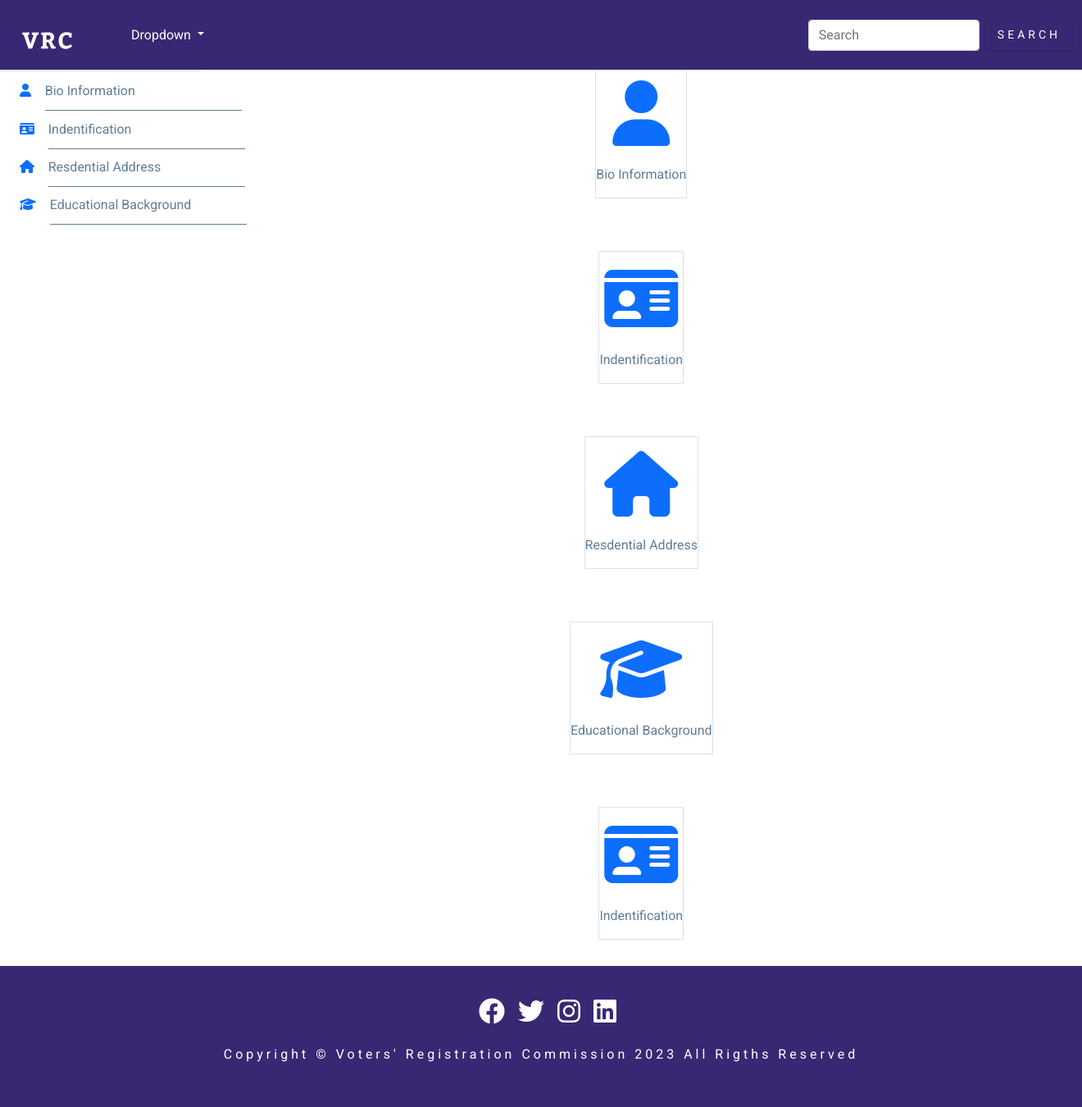
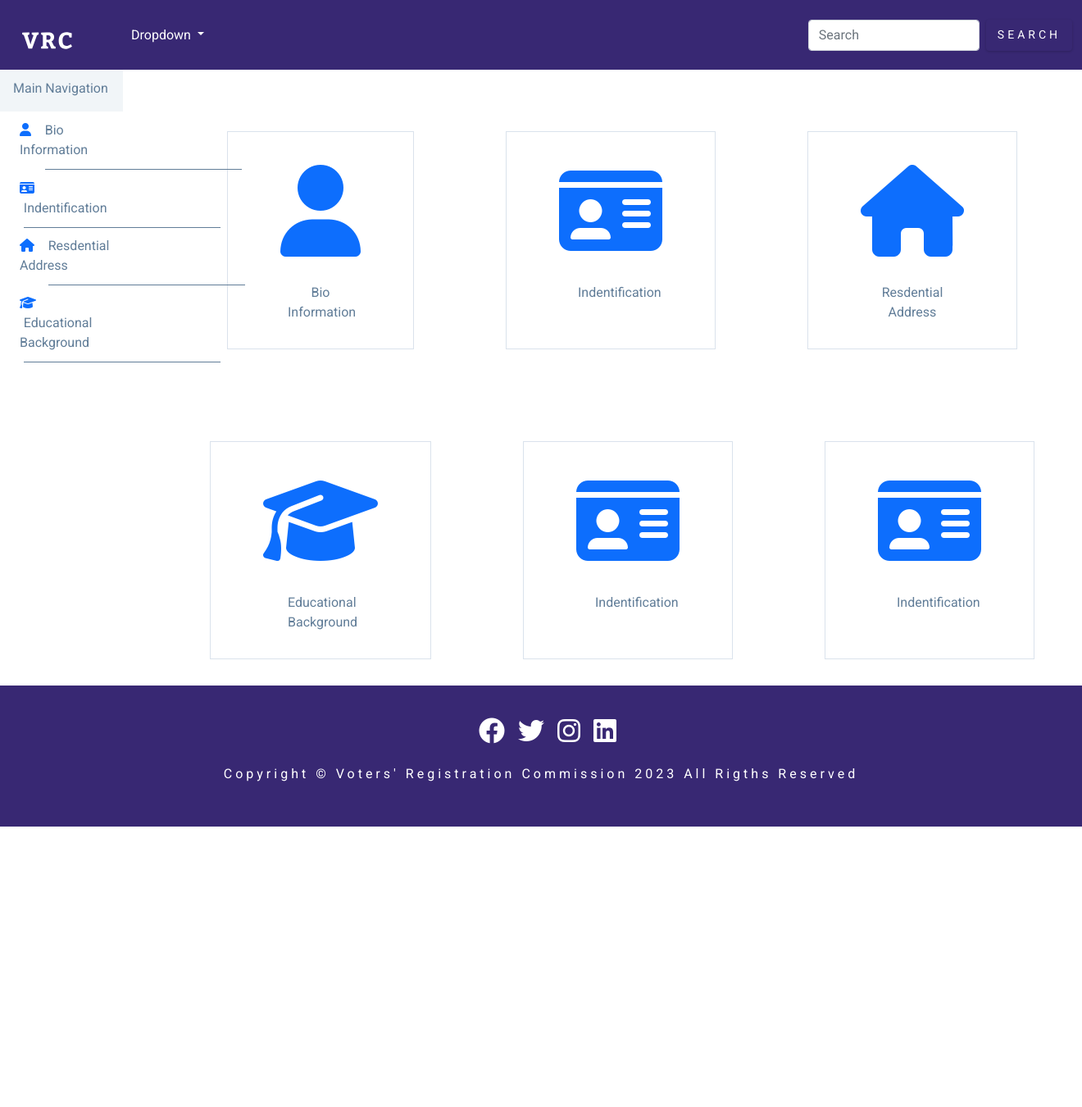
Before and after one commit to jamesAlhassan/VotersRegister, a Django app: page /voters/register/ in a window 1320 px wide. Shown: the whole page at 82% size. After the commit the page ends 1008 px from the top, so only its background shows below. Run offline with Django 4.2, Linux system fonts and the light colour scheme; some libraries are stand-ins or nearby versions.

Commit message:
Add register.html styles

```diff
--- a/static/css/styles.css
+++ b/static/css/styles.css
@@ -314,7 +314,7 @@
 .main-dash {
   text-align: center;
   width: 95vw;
-  max-width: 300px;
+  /* max-width: 700px; */
   margin: 0 auto;
 }
 .main-dash-icon {
@@ -347,18 +347,33 @@
 @media screen and (min-width: 720px) {
   .small-nav-section {
     display: block;
-    margin-top: 2rem;
+    margin-top: 5rem;
   }
   .navigation {
     display: flex;
+    justify-content: space-evenly;
   }
   .main-items {
-    margin-top: 3rem;
+    /* margin-top: 3rem; */
     display: flex;
     flex-wrap: wrap;
-
-    justify-content: space-evenly;
+    justify-content: center;
+    width: 90vw;
+    max-width: 1170px;
   }
   .main-dash {
+    margin-top: 5rem;
+  }
+  .main-dash-items {
+    padding: 1rem 4rem;
+    margin-left: 5rem;
+    margin-top: 5rem;
+  }
+  .main-dash-text {
+    max-width: 5rem;
+    text-align: center;
+  }
+  .main-dash-icon {
+    font-size: 7rem;
   }
 }
--- a/templates/register.html
+++ b/templates/register.html
@@ -74,6 +74,12 @@
         <span class="main-dash-text">indentification</span>
       </div>
       <!-- end of second item -->
+      <!-- second item -->
+      <div class="main-dash-items">
+        <a href="#" class="main-dash-icon"><i class="fa fa-id-card"></i></a>
+        <span class="main-dash-text">indentification</span>
+      </div>
+      <!-- end of second item -->
     </div>
   </div>
 </section>
```
